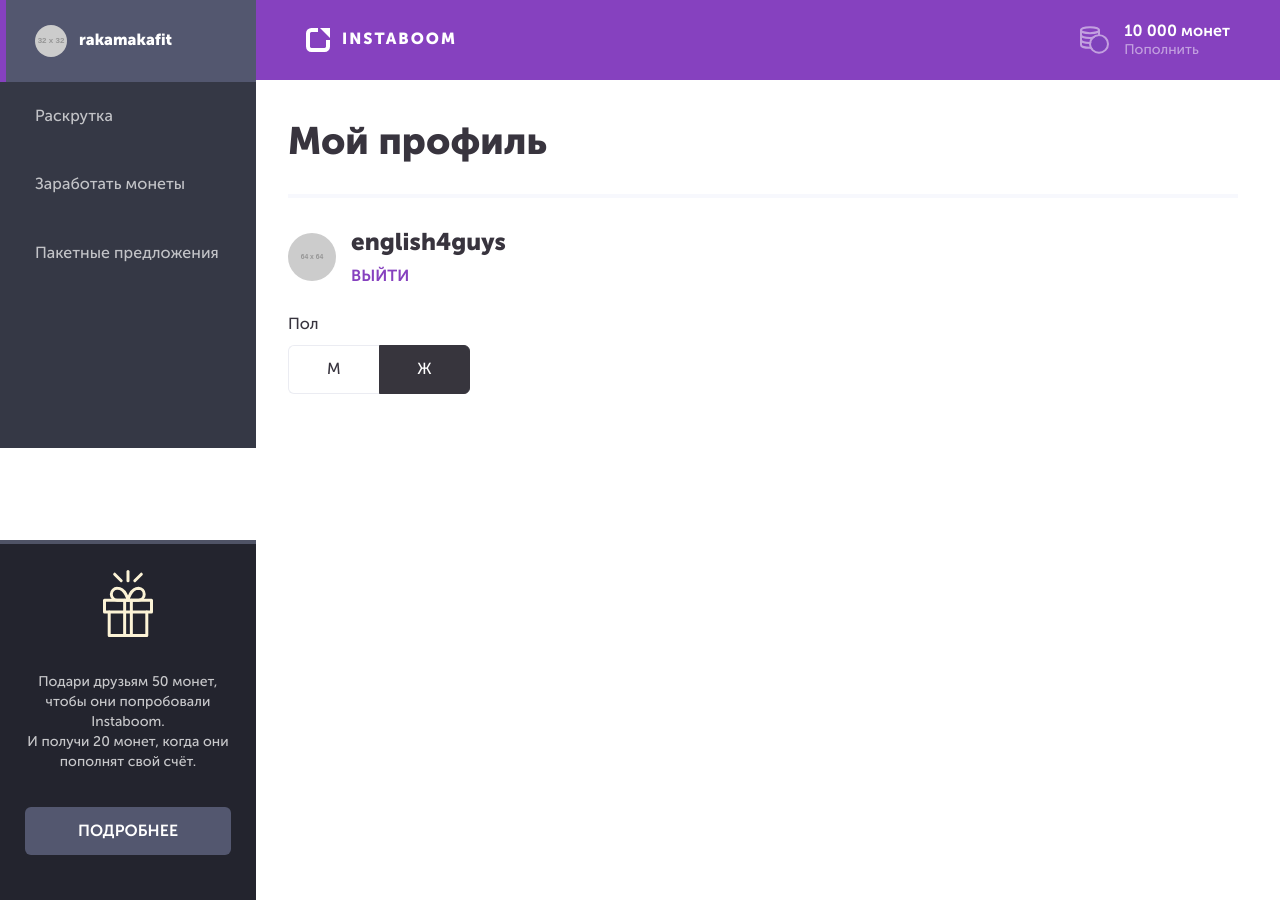
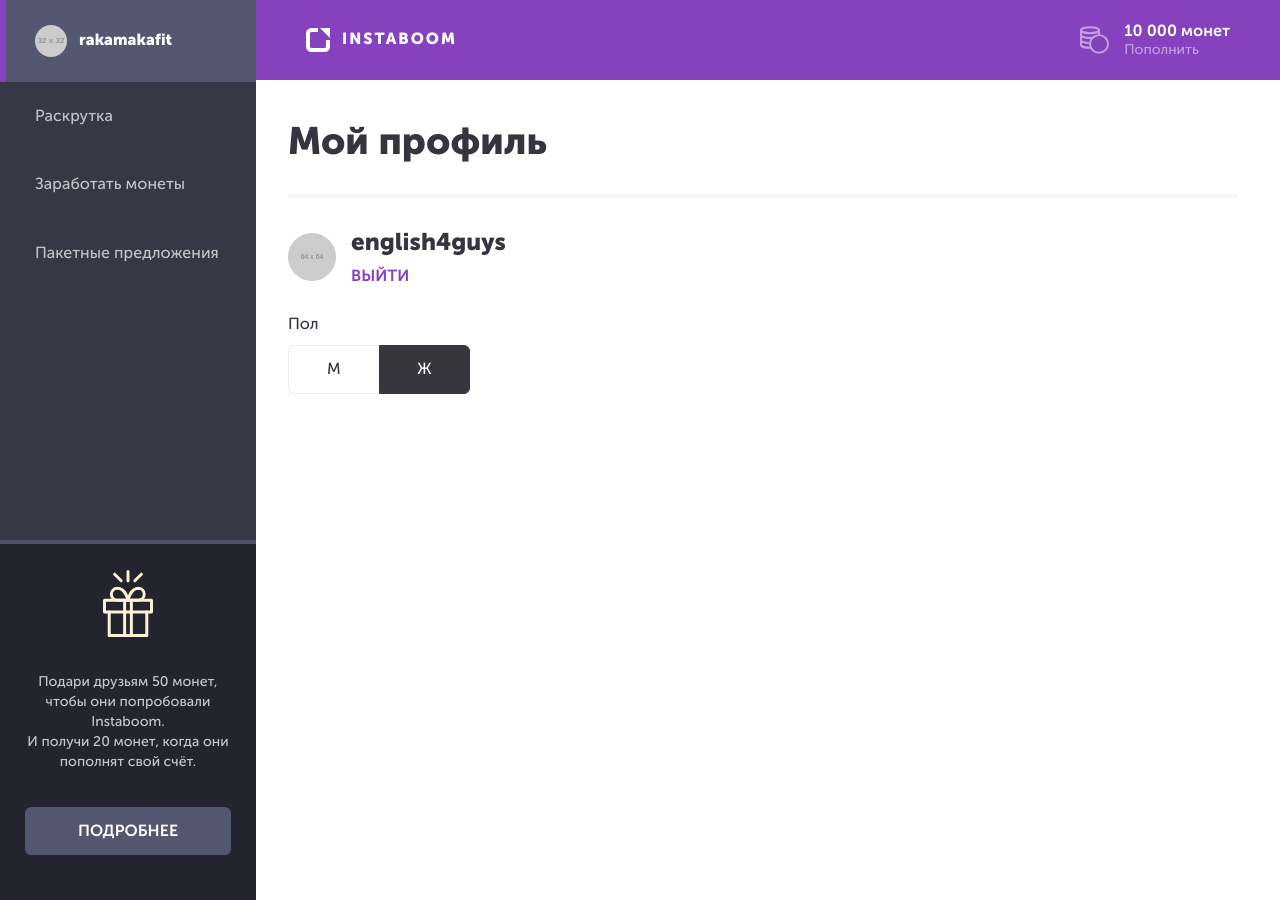
Before and after one commit to kaptn3/instaboom, a Jekyll site: the page built from profile.html, in a window 1280 px wide. Built offline with Jekyll 4.4.1, drawn with Linux system fonts in a browser that asks for light colours.

Commit message:
fix: background aside

```diff
--- a/_sass/layouts/aside.scss
+++ b/_sass/layouts/aside.scss
@@ -2,7 +2,6 @@
   flex-shrink: 0;
   width: 100%;
   max-width: 256px;
-  background-color: #353845;
   color: #fff;
 
   &__wrapper {
@@ -11,6 +10,7 @@
     flex-direction: column;
     justify-content: space-between;
     position: fixed;
+    background-color: #353845;
   }
 }
 
```
